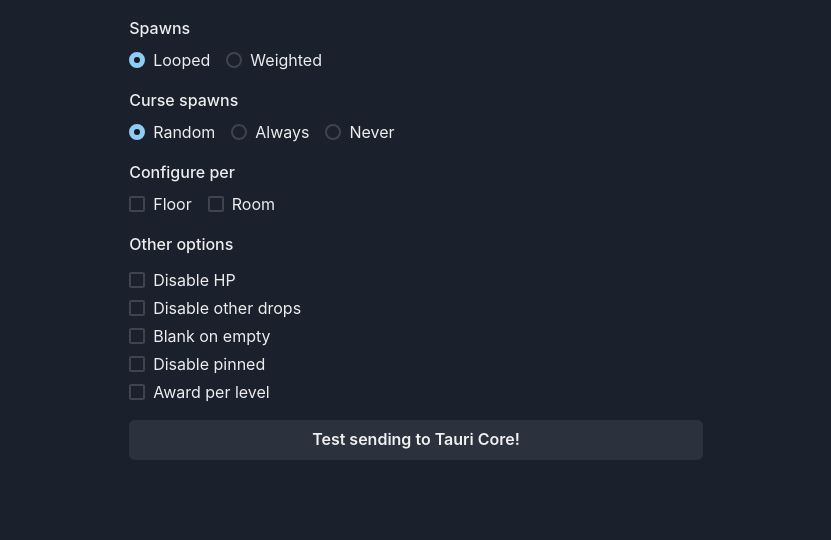
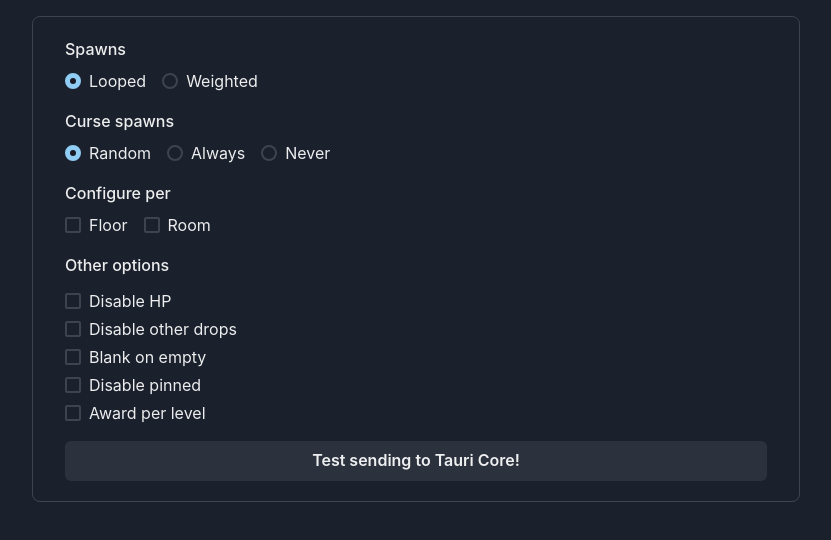
Before and after one commit to franomai/cornercutter, a React (Vite) app in the folder frontend/: page / in a window 1280 px wide. Shown: the top 540 px of the page, without its empty margins (224-1055 px from the left). Built offline with nearby package versions, Linux system fonts and the light colour scheme.

Commit message:
#3 Moved container to App

```diff
--- a/frontend/src/App.tsx
+++ b/frontend/src/App.tsx
@@ -1,8 +1,15 @@
+import { Container } from '@chakra-ui/react';
 import './App.css';
 import GeneralConfig from './pages/GeneralConfig';
 
 function App() {
-    return <GeneralConfig />;
+    return (
+        <div className="App">
+            <Container my={4} maxW="800px">
+                <GeneralConfig />
+            </Container>
+        </div>
+    );
 }
 
 export default App;
--- a/frontend/src/pages/GeneralConfig.tsx
+++ b/frontend/src/pages/GeneralConfig.tsx
@@ -1,5 +1,5 @@
 import { FC, useState } from 'react';
-import { Button, Checkbox, Container, FormLabel, Radio, RadioGroup, Stack, Text } from '@chakra-ui/react';
+import { Box, Button, Checkbox, Container, FormLabel, Radio, RadioGroup, Stack, Text } from '@chakra-ui/react';
 import Configuration from '../types/Configuration';
 import { invoke } from '@tauri-apps/api';
 import { convertKeysToSnakeCase } from '../utility/Utils';
@@ -27,8 +27,7 @@ const GeneralConfig: FC = () => {
     }
 
     return (
-        <div className="App">
-            <Container my={4}>
+        <Box borderWidth="1px" py={5} px={8} borderRadius="lg">
             <Stack spacing={4}>
                 <div>
                     <FormLabel>Spawns</FormLabel>
@@ -74,8 +73,7 @@ const GeneralConfig: FC = () => {
                 <Button onClick={submitConfig}>Test sending to Tauri Core!</Button>
                 {response.length !== 0 && <div>{response}</div>}
             </Stack>
-            </Container>
-        </div>
+        </Box>
     );
 };
 
```
Lines whose indentation alone changed are shown as unchanged.
